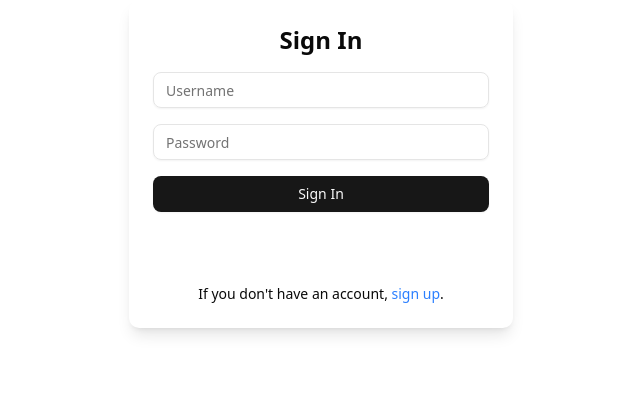
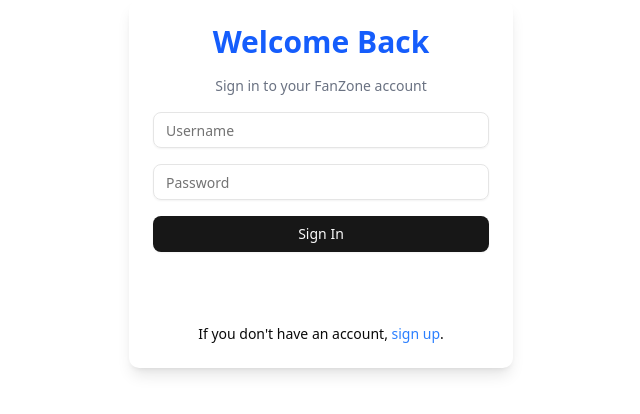
Before and after one commit to DorTKOphir/fan-zone-web, a React (Vite) app in the folder frontend/: page /sign-in in a window 1280 px wide. Shown: the top 414 px of the page, without its empty margins (319-959 px from the left). Built offline with nearby package versions, Linux system fonts and the light colour scheme; no server answers.

Commit message:
fix(sign-up/in) improved styling

```diff
--- a/frontend/src/pages/SignIn.tsx
+++ b/frontend/src/pages/SignIn.tsx
@@ -50,8 +50,11 @@
 	};
 
 	return (
-		<div className="p-6 max-w-sm mx-auto space-y-4 bg-white shadow-lg rounded-lg">
-			<h2 className="text-2xl font-bold text-center">Sign In</h2>
+		<div className="p-6 bg-gray-50 max-w-sm mx-auto space-y-4 bg-white shadow-lg rounded-lg">
+			<h2 className="text-3xl font-extrabold text-center text-blue-600">Welcome Back</h2>
+			<p className="text-sm text-gray-500 text-center mb-4">
+				Sign in to your FanZone account
+			</p>
 			<form onSubmit={handleSubmit(onSubmit)} className="space-y-4">
 				<div>
 					<Input {...register('username')} placeholder="Username" />
--- a/frontend/src/pages/SignUp.tsx
+++ b/frontend/src/pages/SignUp.tsx
@@ -33,7 +33,9 @@
 
 	return (
 		<div className="p-6 max-w-sm mx-auto space-y-4 bg-white shadow-lg rounded-lg">
-			<h2 className="text-2xl font-bold text-center">Sign Up</h2>
+			<h2 className="text-3xl font-extrabold text-center text-blue-600">Welcome</h2>
+			<p className="text-sm text-gray-500 text-center mb-4">Create a new FanZone account</p>
+
 			<form onSubmit={handleSubmit(onSubmit)} className="space-y-4">
 				<div>
 					<Input {...register('username')} placeholder="Username" />
```
